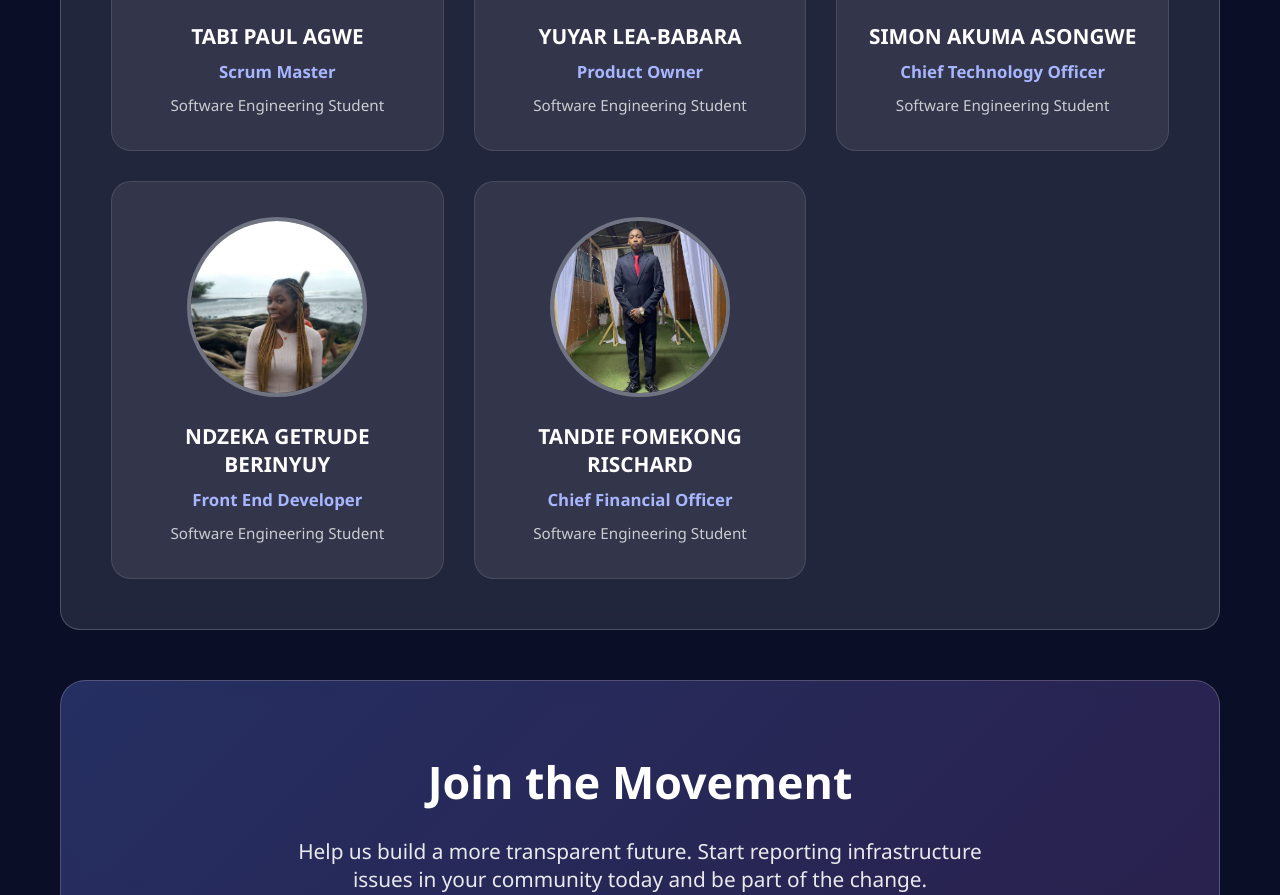
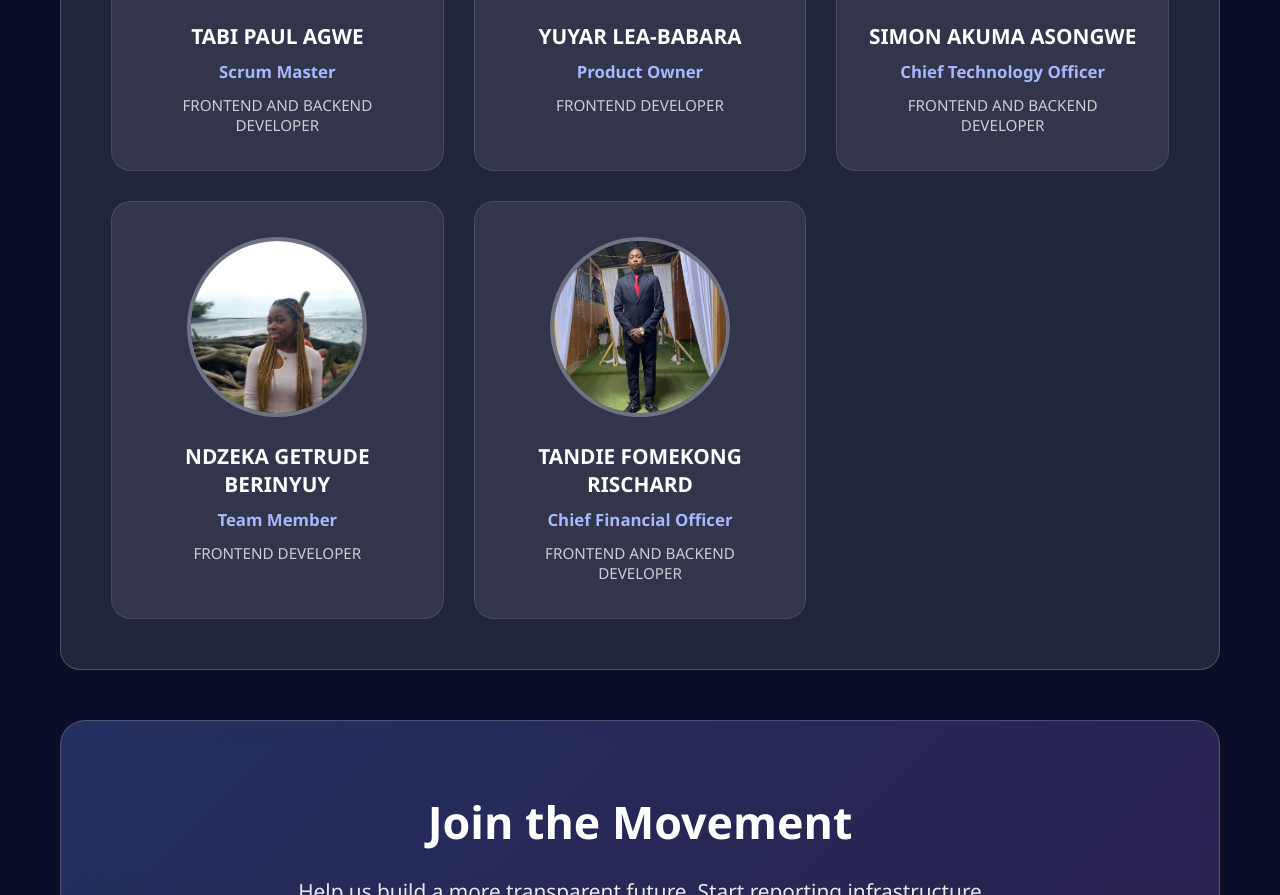
Before and after one commit to ChatGPT486/INFRA-TRACK, a plain HTML site: page aboutUs.html in a window 1280 px wide. Shown: the part 2919-3814 px from the top of the page. Drawn offline with Linux system fonts and the light colour scheme; no server answers.

Commit message:
UPDATED THE PAGE

```diff
--- a/aboutUs.html
+++ b/aboutUs.html
@@ -146,31 +146,31 @@
                         <img src="image/Tabi.jpeg" alt="Tabi Paul Agwe" class="team-photo">
                         <h3 class="team-name">TABI PAUL AGWE</h3>
                         <p class="team-role">Scrum Master</p>
-                        <p class="team-bio">Software Engineering Student</p>
+                        <p class="team-bio">FRONTEND AND BACKEND DEVELOPER</p>
                     </div>
                     <div class="team-member">
                         <img src="image/lea.jpeg" alt="Yuyar Lea-Babara" class="team-photo">
                         <h3 class="team-name">YUYAR LEA-BABARA</h3>
                         <p class="team-role">Product Owner</p>
-                        <p class="team-bio">Software Engineering Student</p>
+                        <p class="team-bio">FRONTEND DEVELOPER</p>
                     </div>
                     <div class="team-member">
                         <img src="image/simon.jpeg" alt="Simon Akuma Asongwe" class="team-photo">
                         <h3 class="team-name">SIMON AKUMA ASONGWE</h3>
                         <p class="team-role">Chief Technology Officer</p>
-                        <p class="team-bio">Software Engineering Student</p>
+                        <p class="team-bio">FRONTEND AND BACKEND DEVELOPER</p>
                     </div>
                     <div class="team-member">
                         <img src="image/gety.jpeg" alt="Ndzeka Getrude Berinyuy" class="team-photo">
                         <h3 class="team-name">NDZEKA GETRUDE BERINYUY</h3>
-                        <p class="team-role">Front End Developer</p>
-                        <p class="team-bio">Software Engineering Student</p>
+                        <p class="team-role">Team Member</p>
+                        <p class="team-bio">FRONTEND DEVELOPER</p>
                     </div>
                     <div class="team-member">
                         <img src="image/richard.jpeg" alt="Tandie Fomekong Rischard" class="team-photo">
                         <h3 class="team-name">TANDIE FOMEKONG RISCHARD</h3>
                         <p class="team-role">Chief Financial Officer</p>
-                        <p class="team-bio">Software Engineering Student</p>
+                        <p class="team-bio">FRONTEND AND BACKEND DEVELOPER</p>
                     </div>
                 </div>
             </div>
```
